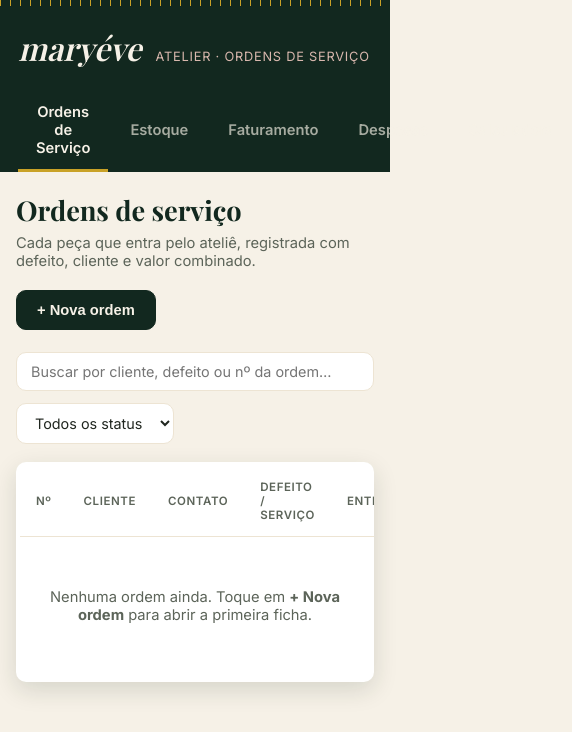
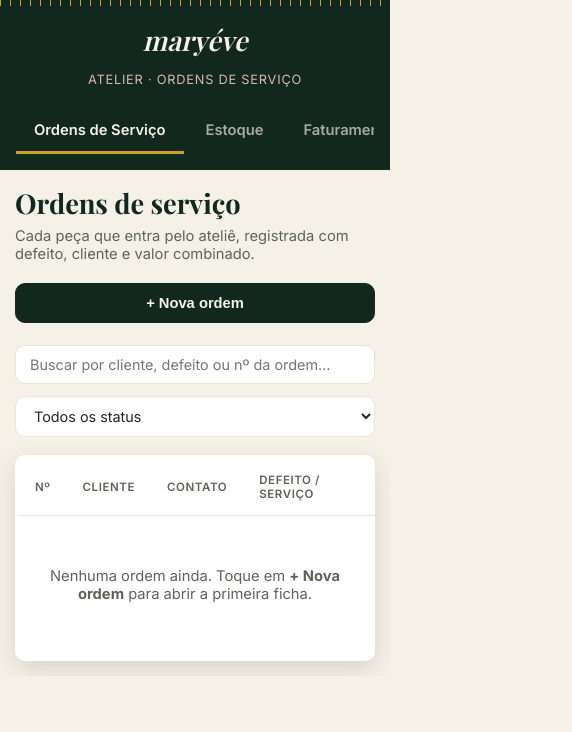
Before and after one commit to Natanaelsantoxz/Mary-evi, a plain HTML site: page index.html in a window 390 px wide. Shown: the whole page, 572 px wide, since content can reach past the window. Drawn offline with nearby package versions, Linux system fonts and the light colour scheme; a web font is replaced by a local one.

Commit message:
Add responsive styles for mobile devices

```diff
--- a/style.css
+++ b/style.css
@@ -358,3 +358,114 @@ textarea{ resize:vertical; }
   .panel-head{ align-items:flex-start; }
   table, thead, tbody, th, td, tr{ font-size:.82rem; }
 }
+/* ===========================
+   RESPONSIVIDADE PARA CELULAR
+   =========================== */
+
+html,
+body{
+    width:100%;
+    max-width:100%;
+    overflow-x:hidden;
+}
+
+.masthead-inner,
+.content{
+    width:100%;
+    margin:0 auto;
+}
+
+@media (max-width:768px){
+
+    .masthead{
+        padding:16px;
+    }
+
+    .brand{
+        justify-content:center;
+        text-align:center;
+    }
+
+    .brand-script{
+        font-size:1.7rem;
+    }
+
+    .brand-sub{
+        display:block;
+        width:100%;
+        text-align:center;
+    }
+
+    .tabs{
+        display:flex;
+        overflow-x:auto;
+        white-space:nowrap;
+        flex-wrap:nowrap;
+        scrollbar-width:none;
+    }
+
+    .tabs::-webkit-scrollbar{
+        display:none;
+    }
+
+    .tab{
+        flex:0 0 auto;
+    }
+
+    .content{
+        padding:15px;
+    }
+
+    .panel-head{
+        flex-direction:column;
+        align-items:stretch;
+    }
+
+    .panel-head .btn-primary{
+        width:100%;
+    }
+
+    .filter-row{
+        flex-direction:column;
+    }
+
+    .filter-row input,
+    .filter-row select{
+        width:100%;
+    }
+
+    .field-row{
+        flex-direction:column;
+        gap:12px;
+    }
+
+    .field-row label{
+        width:100%;
+        min-width:100%;
+    }
+
+    .cards-row{
+        grid-template-columns:1fr;
+    }
+
+    .table-wrap{
+        overflow-x:auto;
+        -webkit-overflow-scrolling:touch;
+    }
+
+    table{
+        min-width:800px;
+    }
+
+    .modal{
+        width:95%;
+        max-height:90vh;
+    }
+
+    input,
+    select,
+    textarea,
+    button{
+        font-size:16px;
+    }
+}
```
